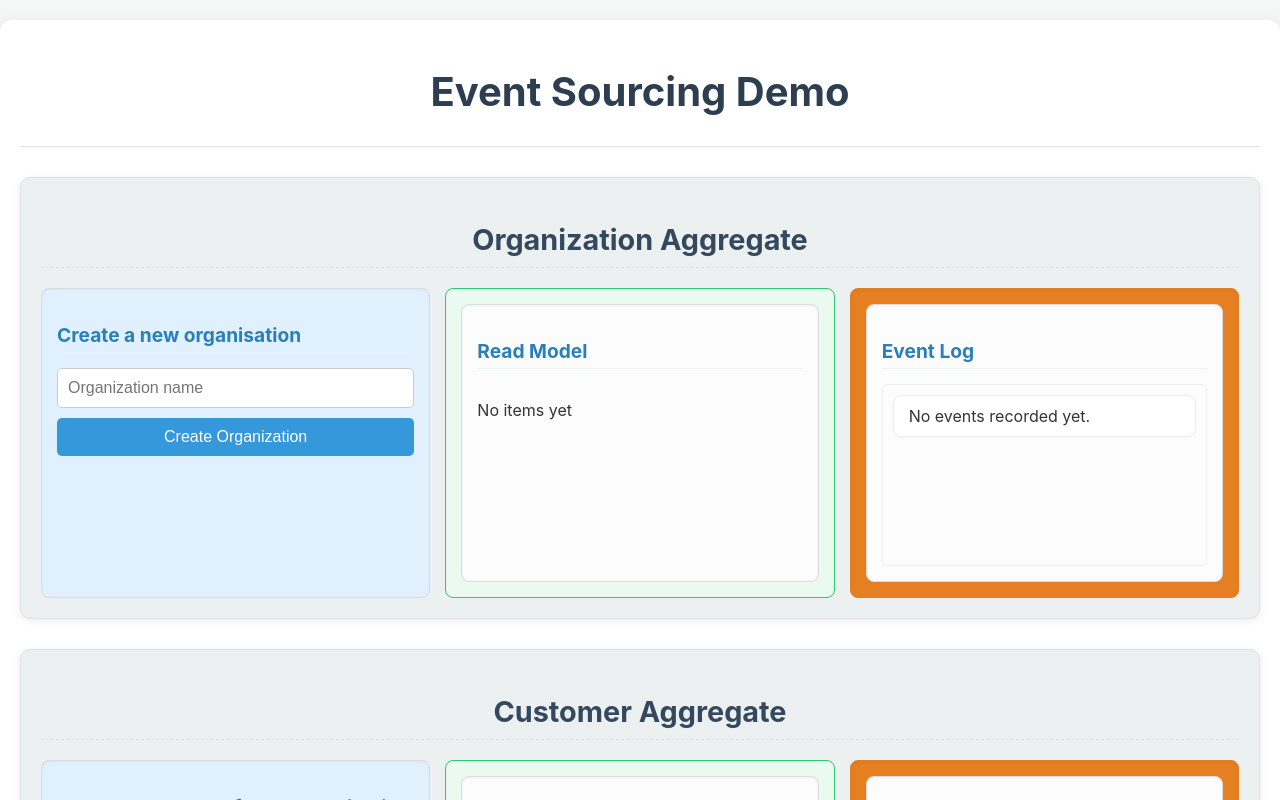
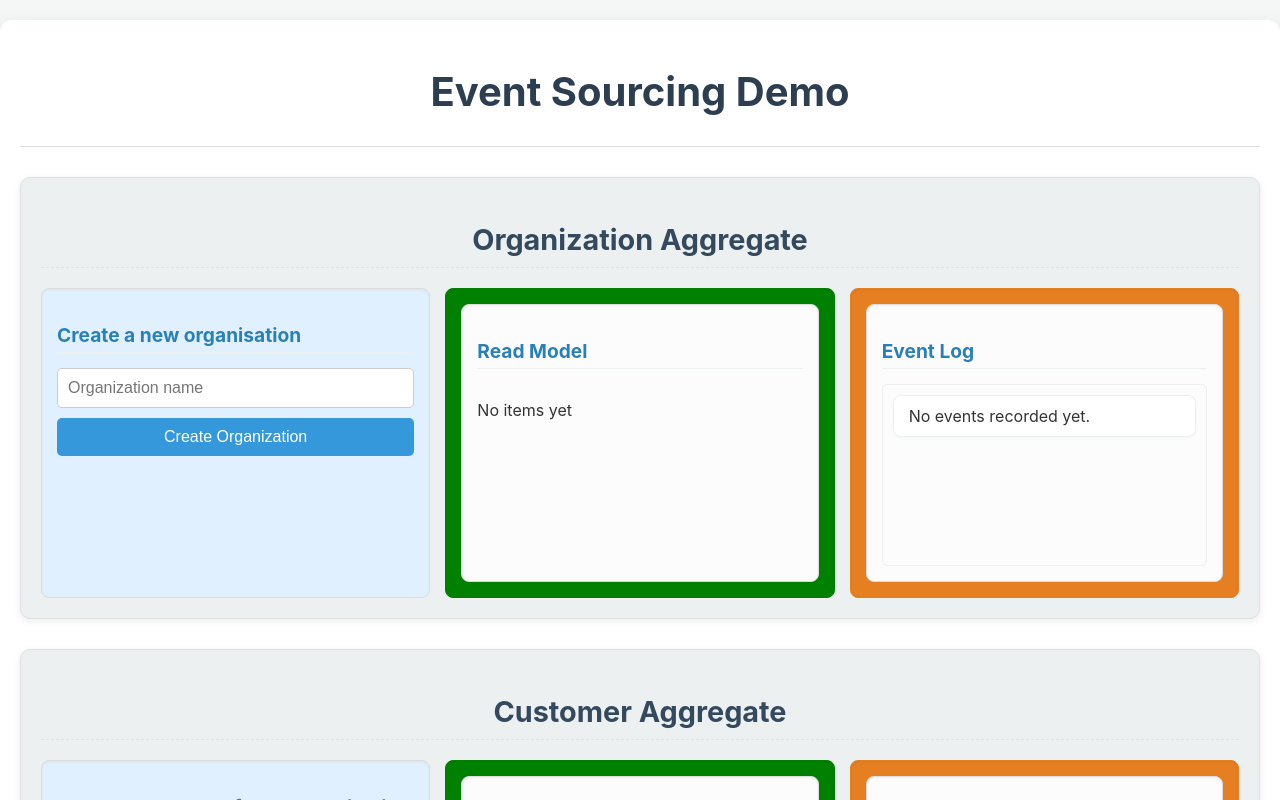
Before and after one commit to clecoentddd/after-sales, a React (Create React App) app: page / in a window 1280 px wide. Shown: the top 800 px of the page. Built offline with nearby package versions, Linux system fonts and the light colour scheme.

Commit message:
More green for read model

```diff
--- a/src/App.css
+++ b/src/App.css
@@ -91,8 +91,8 @@ h3 {
 }
 
 .aggregate-column.second-column {
-  background-color: #eafaf1;
-  border-color: #2ecc71;
+  background-color: green;
+  border-color: green;
 }
 
 .aggregate-column.third-column {
```
